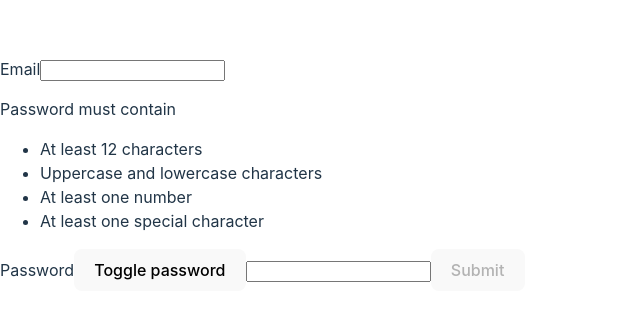
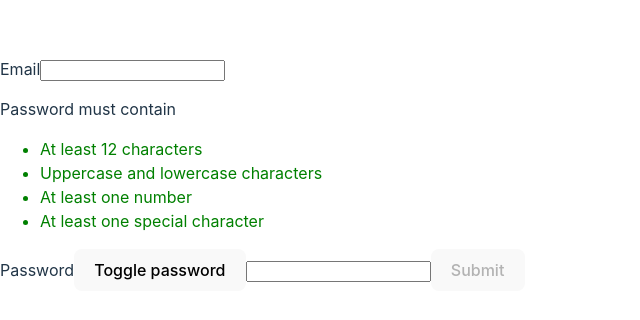
Before and after one commit to ecroft2/sent, a React (Vite) app: page / in a window 1280 px wide. Shown: the part 226-546 px from the top of the page, without its empty margins (0-640 px from the left). Built offline with nearby package versions, Linux system fonts and the light colour scheme.

Commit message:
Create PasswordInput field and validation hook

```diff
--- a/src/components/PasswordInput.jsx
+++ b/src/components/PasswordInput.jsx
@@ -1,29 +1,41 @@
 import { useState, Fragment, useEffect } from "react";
 
-import useValidatePassword from "../hooks/useValidatePassword";
+import useValidatePassword from "../hooks/useClientValidatePassword";
 import "../../firebase";
 
-const PasswordInput = (props) => {
-    const [fieldValue, setFieldValue] = useState("");
+const PasswordInput = ({
+    fieldValidationStatus,
+    id,
+    name,
+    serverValidationStatus,
+}) => {
+    const [value, setValue] = useState("");
     const [passwordIsVisible, setPasswordIsVisible] = useState(false);
 
-    const { validationStatus, validateField } = useValidatePassword();
-
-    const onPasswordChange = (event) => {
-        const newPassword = event.target.value;
-        setFieldValue(newPassword);
-        validateField(newPassword);
-    };
+    const { validationStatus: clientValidationStatus, validateInput } =
+        useValidatePassword();
 
     useEffect(() => {
-        if (validationStatus) {
-            props.onValidation(
-                Object.values(validationStatus).every(
-                    (requirement) => requirement === true
-                )
-            );
+        validateInput(value);
+    }, [value, validateInput]);
+
+    useEffect(() => {
+        if (fieldValidationStatus) {
+            fieldValidationStatus({
+                field: "password",
+                error:
+                    serverValidationStatus?.error === true ||
+                    clientValidationStatus?.error === true,
+            });
         }
-    }, [props, validationStatus]);
+    }, [fieldValidationStatus, serverValidationStatus, clientValidationStatus]);
+
+    const isPasswordRequirementMet = (errorKey) => {
+        return (
+            clientValidationStatus?.error === false ||
+            clientValidationStatus?.errorCode?.includes(errorKey) === false
+        );
+    };
 
     return (
         <Fragment>
@@ -33,9 +45,11 @@ const PasswordInput = (props) => {
                 <ul>
                     <li
                         style={{
-                            color:
-                                validationStatus?.meetsMinPasswordLength &&
-                                "green",
+                            color: isPasswordRequirementMet(
+                                "meetsMinPasswordLength"
+                            )
+                                ? "green"
+                                : "inherit",
                         }}
                     >
                         At least 12 characters
@@ -43,27 +57,36 @@ const PasswordInput = (props) => {
                     <li
                         style={{
                             color:
-                                validationStatus?.containsUppercaseLetter &&
-                                validationStatus?.containsLowercaseLetter &&
-                                "green",
+                                isPasswordRequirementMet(
+                                    "containsUppercaseLetter"
+                                ) &&
+                                isPasswordRequirementMet(
+                                    "containsLowercaseLetter"
+                                )
+                                    ? "green"
+                                    : "inherit",
                         }}
                     >
                         Uppercase and lowercase characters
                     </li>
                     <li
                         style={{
-                            color:
-                                validationStatus?.containsNumericCharacter &&
-                                "green",
+                            color: isPasswordRequirementMet(
+                                "containsNumericCharacter"
+                            )
+                                ? "green"
+                                : "inherit",
                         }}
                     >
                         At least one number
                     </li>
                     <li
                         style={{
-                            color:
-                                validationStatus?.containsNonAlphanumericCharacter &&
-                                "green",
+                            color: isPasswordRequirementMet(
+                                "containsNonAlphanumericCharacter"
+                            )
+                                ? "green"
+                                : "inherit",
                         }}
                     >
                         At least one special character
@@ -71,7 +94,7 @@ const PasswordInput = (props) => {
                 </ul>
             </div>
 
-            <label htmlFor={props.id}>
+            <label htmlFor={id}>
                 Password
                 <button
                     type="button"
@@ -82,13 +105,23 @@ const PasswordInput = (props) => {
             </label>
 
             <input
-                id={props.id}
-                name={props.name}
-                onChange={onPasswordChange}
+                id={id}
+                name={name}
+                onChange={(event) => setValue(event.target.value)}
+                onBlur={(event) => {
+                    validateInput(event.target.value);
+                }}
                 required
                 type={passwordIsVisible ? "text" : "password"}
-                value={fieldValue}
+                value={value}
             ></input>
+
+            {serverValidationStatus?.errorCode ===
+                "auth/password-does-not-meet-requirements" &&
+                "Check the requirements for the password and try again."}
+
+            {serverValidationStatus?.errorCode === "auth/missing-password" &&
+                "Password is required."}
         </Fragment>
     );
 };
--- /dev/null
+++ b/src/hooks/useClientValidatePassword.jsx
@@ -0,0 +1,45 @@
+import { useState, useCallback } from "react";
+
+import { getAuth, validatePassword } from "firebase/auth";
+import "../../firebase";
+
+const useValidatePassword = () => {
+    const [validationStatus, setValidationStatus] = useState(null);
+
+    const validate = useCallback(async (password) => {
+        const {
+            containsLowercaseLetter,
+            containsUppercaseLetter,
+            containsNonAlphanumericCharacter,
+            containsNumericCharacter,
+            meetsMinPasswordLength,
+        } = await validatePassword(getAuth(), password);
+
+        const requirements = {
+            containsLowercaseLetter,
+            containsUppercaseLetter,
+            containsNonAlphanumericCharacter,
+            containsNumericCharacter,
+            meetsMinPasswordLength,
+        };
+
+        const errors = Object.keys(requirements).filter(
+            (req) => requirements[req] === false
+        );
+
+        const status = {
+            error: errors.length > 0,
+            errorCode: errors.length > 0 ? errors : null,
+        };
+
+        setValidationStatus((prevState) =>
+            JSON.stringify(prevState) === JSON.stringify(status)
+                ? prevState
+                : status
+        );
+    }, []);
+
+    return { validationStatus, validateInput: validate };
+};
+
+export default useValidatePassword;
```
